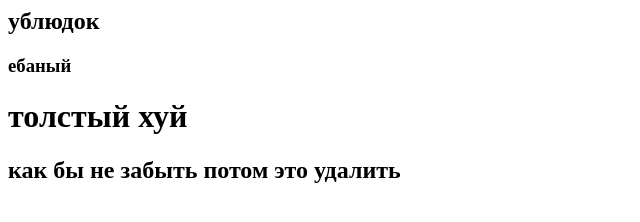
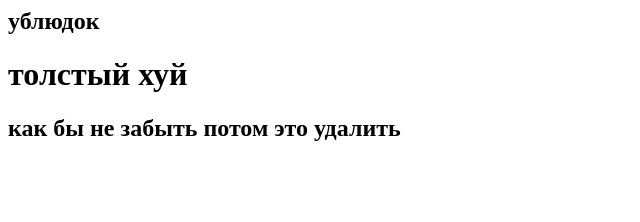
Before and after one commit to Tugaren/shark_git_course, a plain HTML site: page index.html in a window 1280 px wide. Shown: the whole page, without its empty margins (0-640 px from the left). Drawn offline with Linux system fonts and the light colour scheme.

Commit message:
Good added second test

```diff
--- a/index.html
+++ b/index.html
@@ -1,6 +1,6 @@
 <h1></h1>
 <h2>ублюдок</h2>
-<h3>ебаный</h3>
+<h3></h3>
 
 <h1>толстый хуй</h1>
 <h2>как бы не забыть потом это удалить</h2>
```
